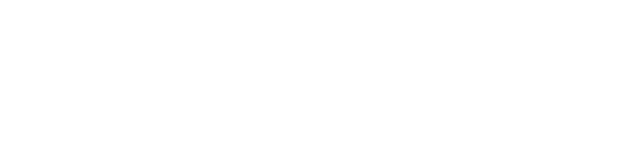
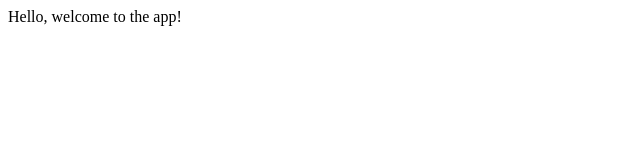
Before and after one commit to iHani/chat-app-socket, a website: page public/index.html in a window 1280 px wide. Shown: the whole page, without its empty margins (0-640 px from the left). Drawn offline with Linux system fonts and the light colour scheme.

Commit message:
Welcome message added

```diff
--- a/public/index.html
+++ b/public/index.html
@@ -5,6 +5,6 @@
     <title>Chat App</title>
   </head>
   <body>
-
+    Hello, welcome to the app!
   </body>
 </html>
```
